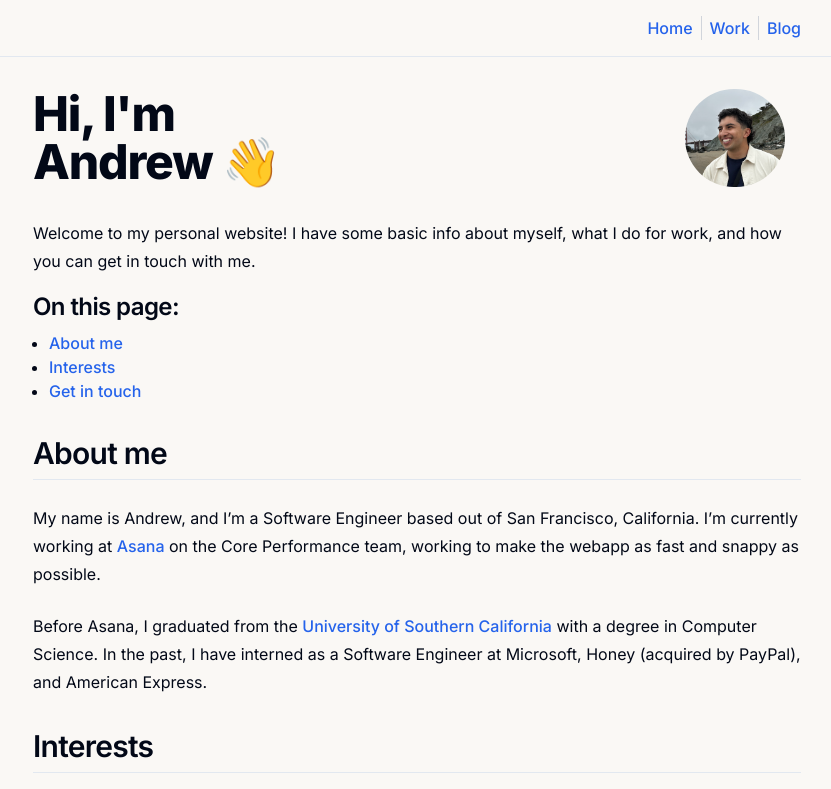
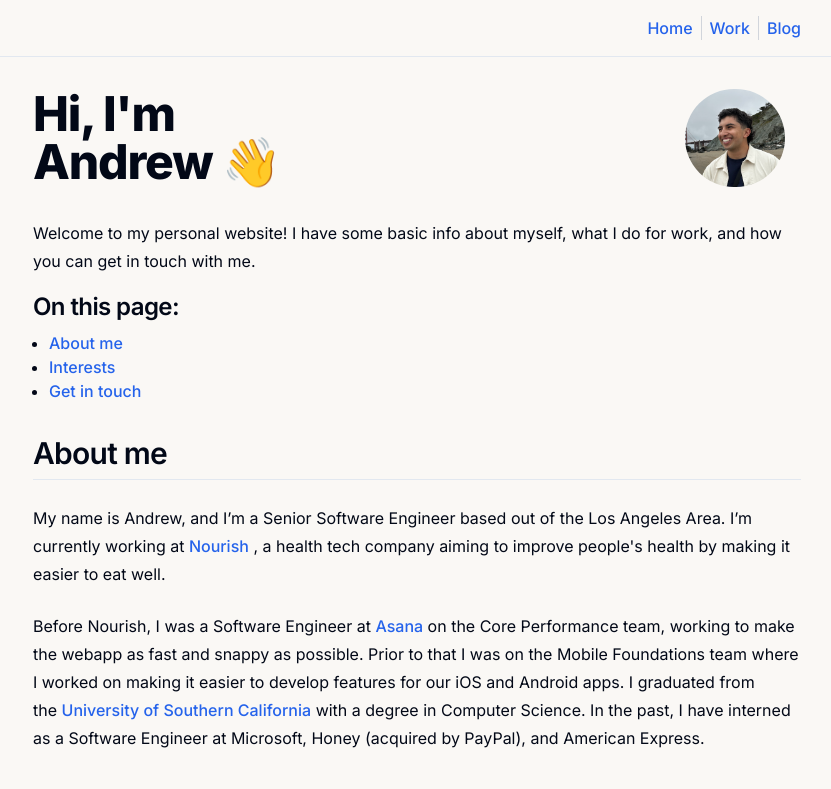
Before and after one commit to amanzanero/amanzanero.com, a Next.js app: page / in a window 1280 px wide. Shown: the top 789 px of the page, without its empty margins (223-1054 px from the left). Built offline with nearby package versions, Linux system fonts and the light colour scheme; no server answers.

Commit message:
update homepage

```diff
--- a/src/app/(content)/page.tsx
+++ b/src/app/(content)/page.tsx
@@ -61,16 +61,23 @@ export default function Home() {
       <div className="h-8" />
       <H2 id="about-me">About me</H2>
       <P>
-        My name is Andrew, and I’m a Software Engineer based out of San
-        Francisco, California. I’m currently working at&nbsp;
+        My name is Andrew, and I’m a Senior Software Engineer based out of the
+        Los Angeles Area. I’m currently working at&nbsp;
+        <A href="https://www.usenourish.com/" newTab>
+          Nourish
+        </A>
+        &nbsp;, a health tech company aiming to improve people&apos;s health by
+        making it easier to eat well.
+      </P>
+      <P>
+        Before Nourish, I was a Software Engineer at&nbsp;
         <A href="https://asana.com/" newTab>
           Asana
         </A>
         &nbsp;on the Core Performance team, working to make the webapp as fast
-        and snappy as possible.
-      </P>
-      <P>
-        Before Asana, I graduated from the&nbsp;
+        and snappy as possible. Prior to that I was on the Mobile Foundations
+        team where I worked on making it easier to develop features for our iOS
+        and Android apps. I graduated from the&nbsp;
         <A href="https://usc.edu" newTab>
           University of Southern California
         </A>
```
